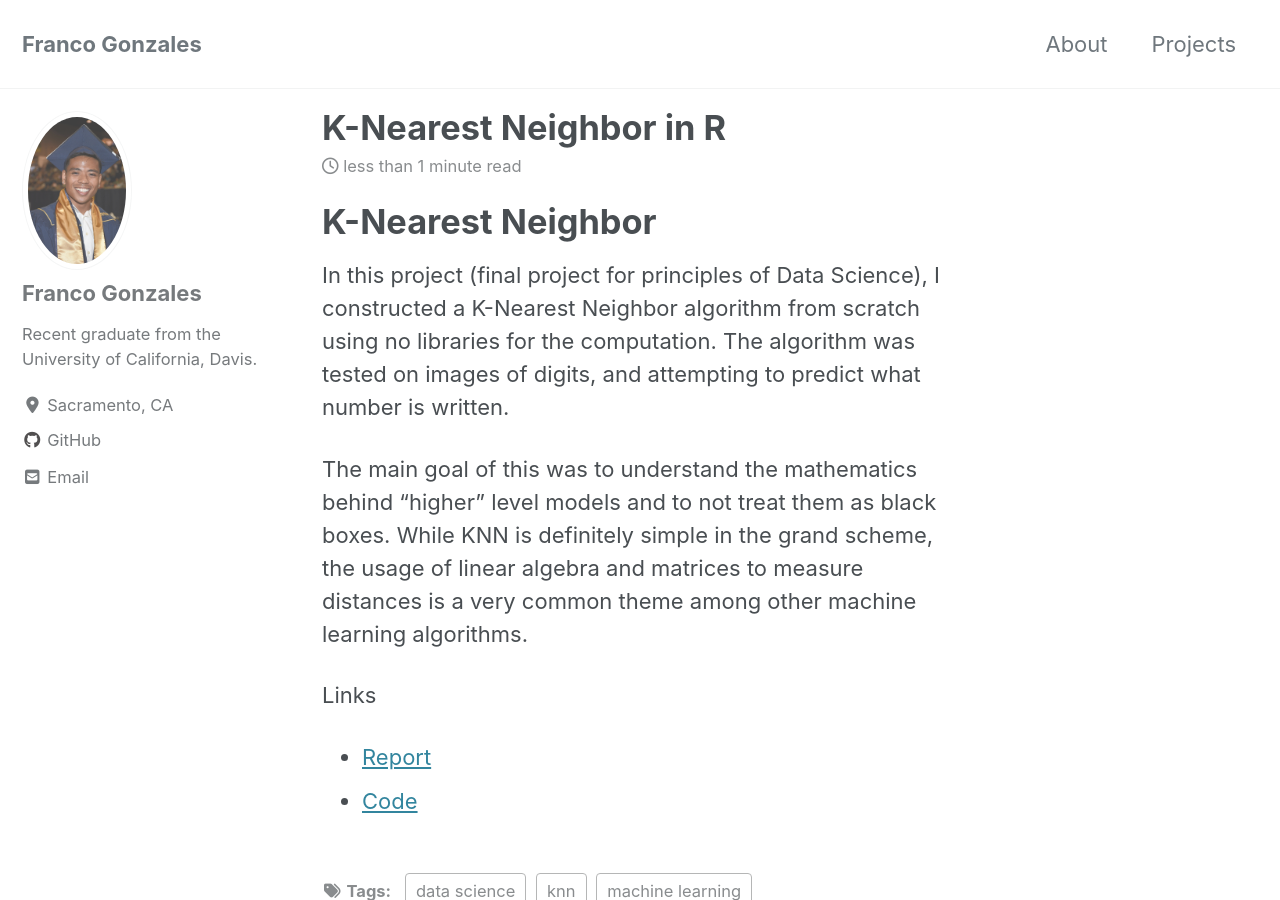
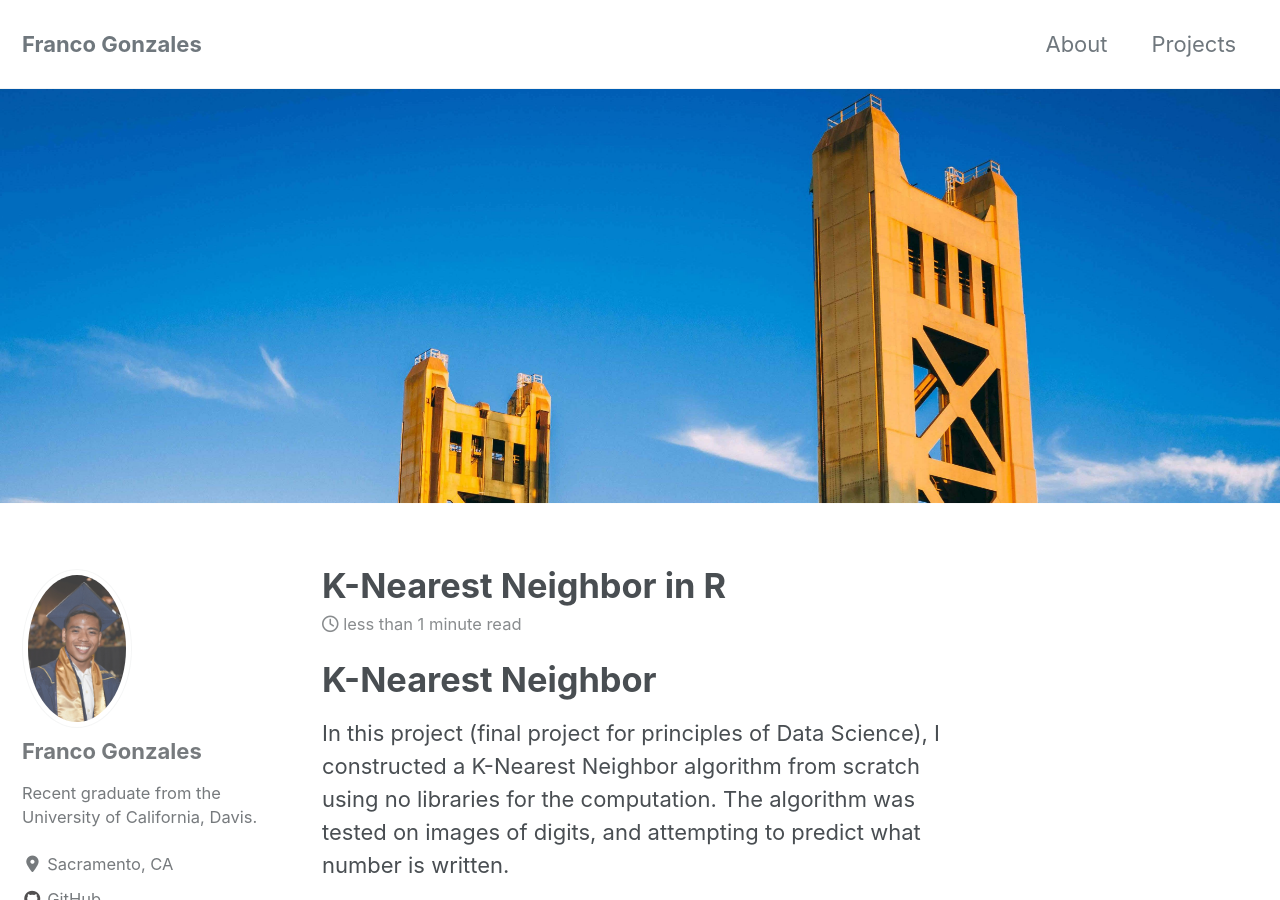
Before and after one commit to francogonzales/francogonzales.github.io, a Jekyll site: the page built from _posts/2020-01-10-knn.md, in a window 1280 px wide and 900 px high. Built offline with Jekyll 4.4.1, drawn with Linux system fonts in a browser that asks for light colours; cached includes are drawn as plain includes; nearby versions of some CDN libraries.

Commit message:
added header for first post

```diff
--- a/_posts/2020-01-10-knn.md
+++ b/_posts/2020-01-10-knn.md
@@ -3,7 +3,7 @@ title: "K-Nearest Neighbor in R"
 date: 2020-01-10
 tags: [machine learning, data science, knn]
 header:
-    image:
+    image: "/images/header.jpg"
 excerpt: "Making a K-Nearest Neighbor model from scratch."
 ---
 
```
